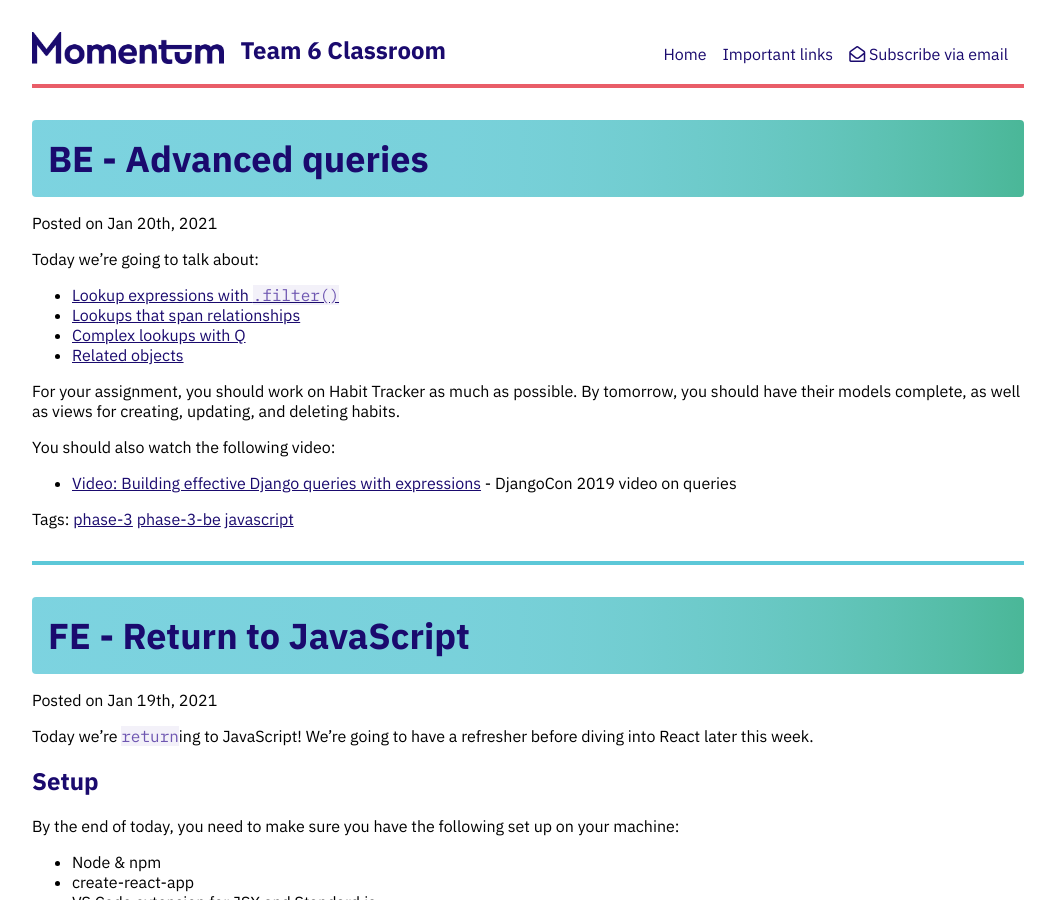
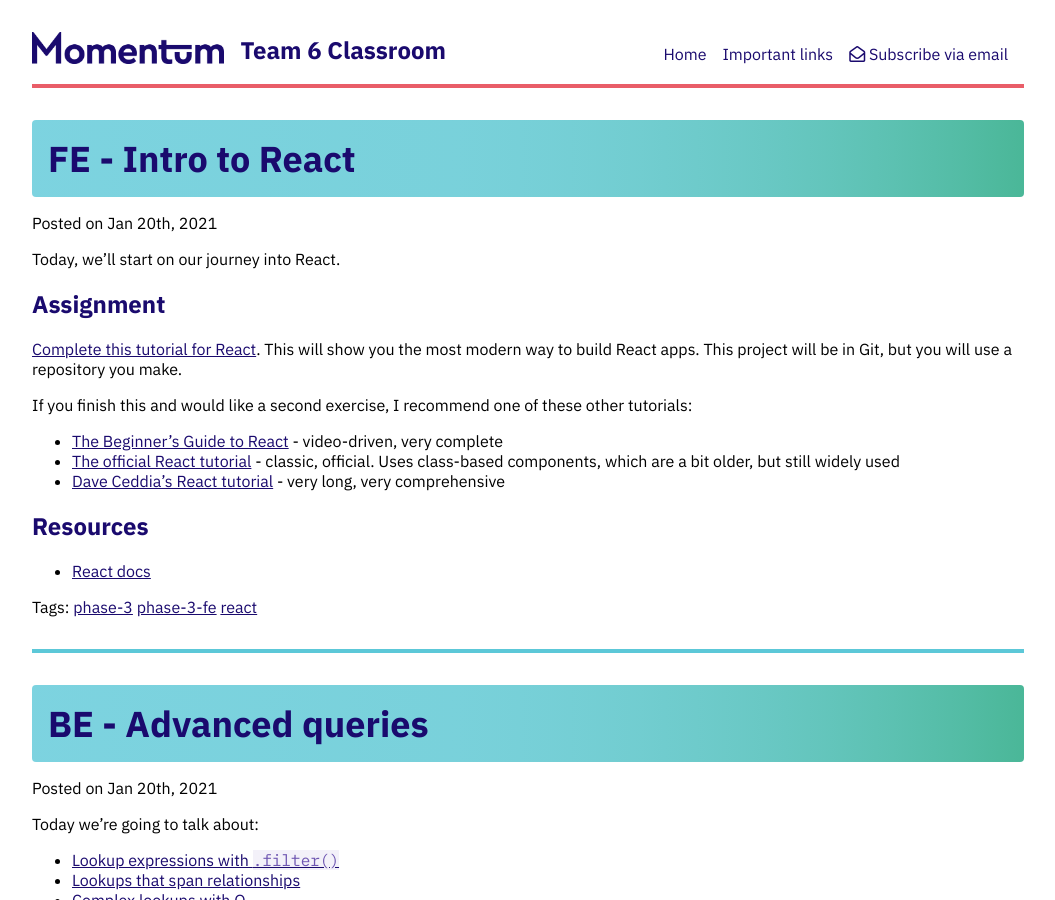
Before and after one commit to momentum-team-6/momentum-team-6.github.io, a Jekyll site: the page built from index.html, in a window 1280 px wide and 900 px high. Shown: the whole window, without its empty margins (112-1167 px from the left). Built offline with Jekyll 4.4.1, drawn with Linux system fonts in a browser that asks for light colours; nearby versions of some CDN libraries; the list of posts is cut into pages by our own code; some of the changed text lies outside the part shown.

Commit message:
Add FE post for 2021-01-20

```diff
--- a/_posts/2021-01-20-be-queries.md
+++ b/_posts/2021-01-20-be-queries.md
@@ -1,7 +1,7 @@
 ---
 layout: post
 title: BE - Advanced queries
-tags: phase-3 phase-3-be javascript
+tags: phase-3 phase-3-be
 ---
 
 Today we're going to talk about:
--- /dev/null
+++ b/_posts/2021-01-20-fe-intro-to-react.md
@@ -0,0 +1,21 @@
+---
+layout: post
+title: FE - Intro to React
+tags: phase-3 phase-3-fe react
+---
+
+Today, we'll start on our journey into React.
+
+## Assignment
+
+[Complete this tutorial for React](https://welearncode.com/beginners-guide-react-2020/). This will show you the most modern way to build React apps. This project will be in Git, but you will use a repository you make.
+
+If you finish this and would like a second exercise, I recommend one of these other tutorials:
+
+- [The Beginner's Guide to React](https://egghead.io/courses/the-beginner-s-guide-to-react) - video-driven, very complete
+- [The official React tutorial](https://reactjs.org/tutorial/tutorial.html) - classic, official. Uses class-based components, which are a bit older, but still widely used
+- [Dave Ceddia's React tutorial](https://daveceddia.com/react-getting-started-tutorial/) - very long, very comprehensive
+
+## Resources
+
+- [React docs](https://reactjs.org/docs/getting-started.html)
```
